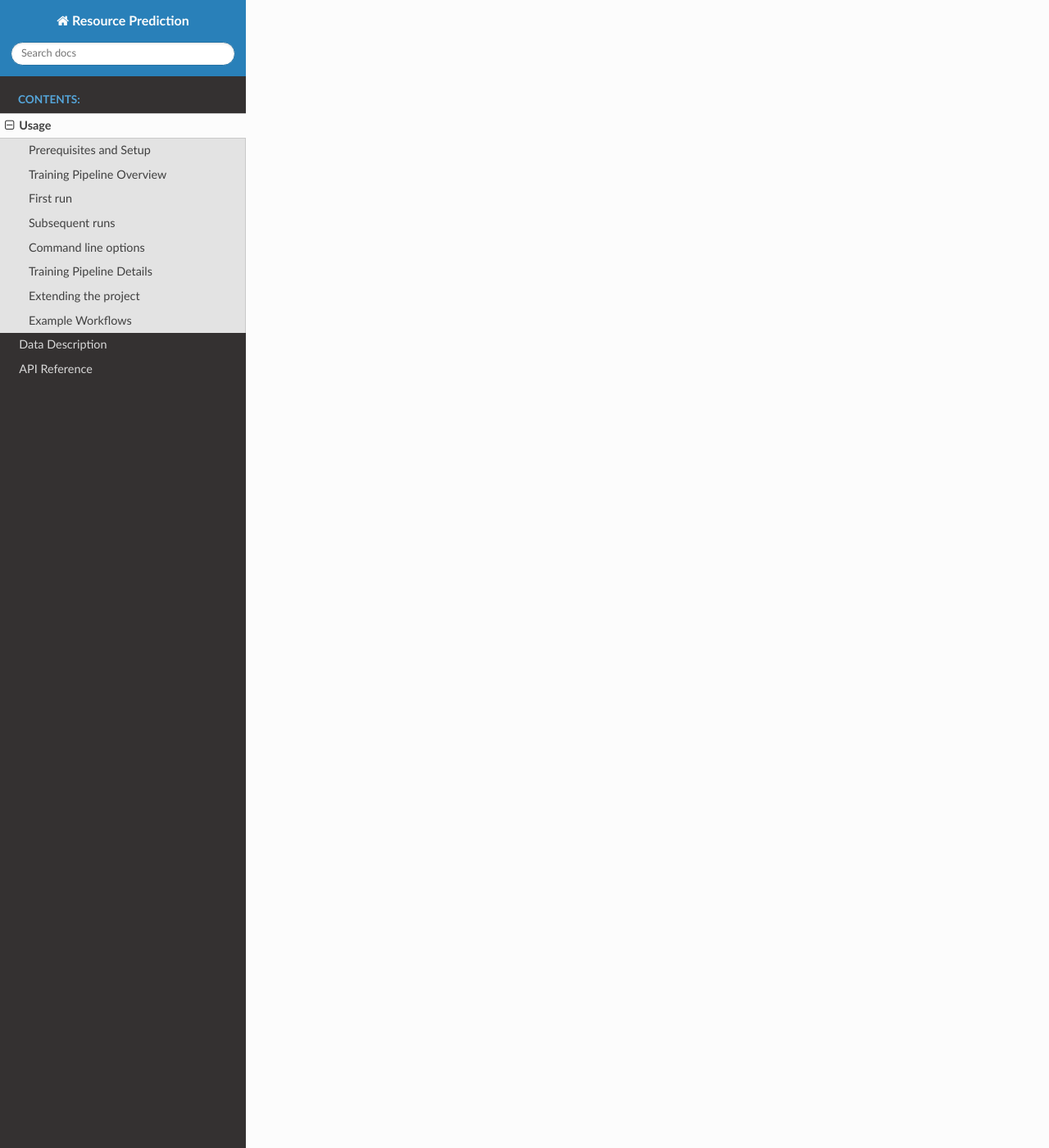
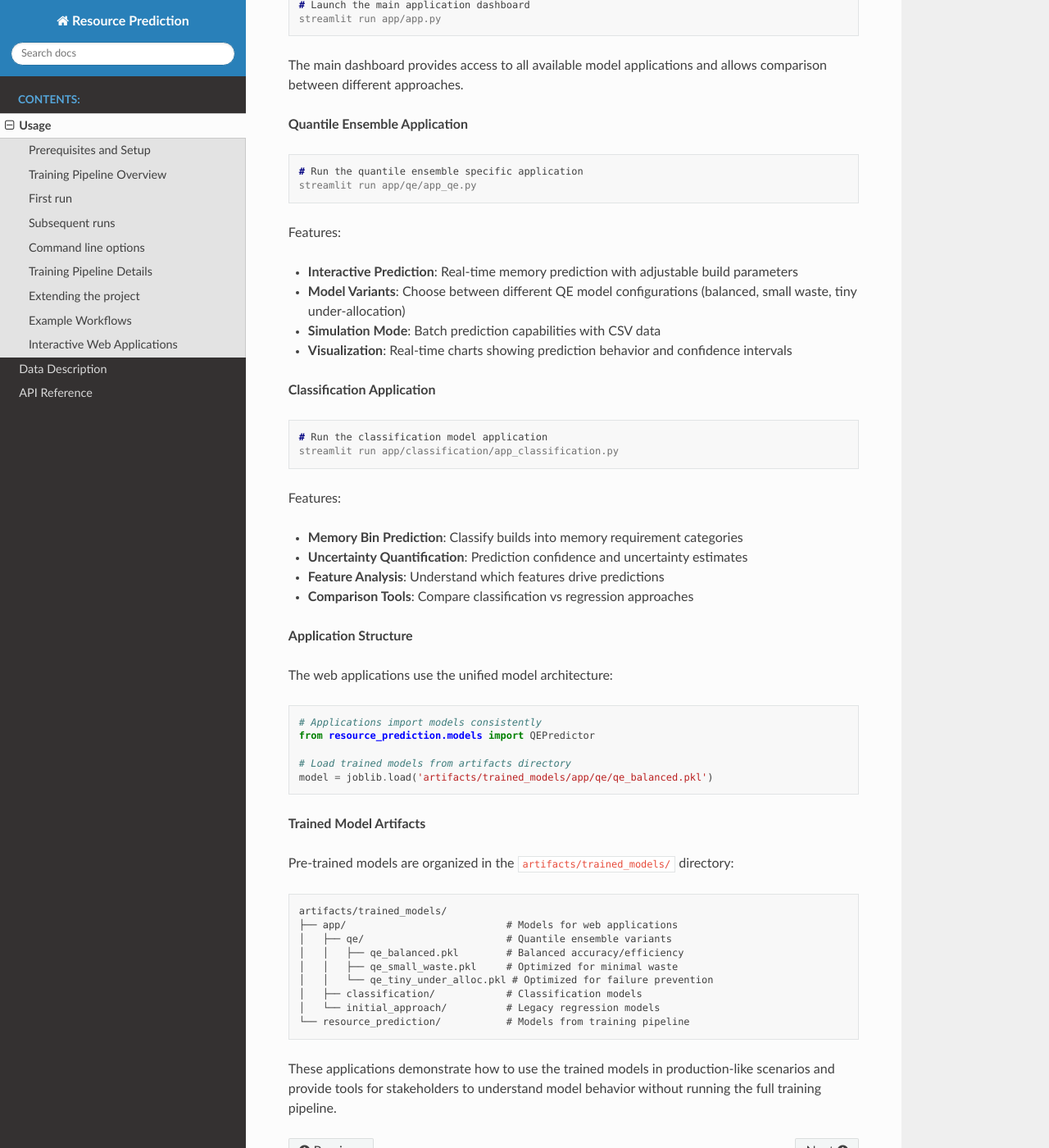
Before and after one commit to Zmart64/SAPResourceOptimizer, a Sphinx documentation site: the page built from docs/usage.rst, in a window 1280 px wide and 1400 px high, scrolled down 6420 px. Shown: the whole window at 82% size. Built offline with Sphinx 7.4.7 and the Read the Docs theme 3.1.0, drawn with Linux system fonts in a browser that asks for light colours; some of the changed text lies outside the part shown.

Commit message:
Update documentation and README to reflect refactor and architecture changes
- Enhanced README with unified model architecture and web application sections
- Updated docs/api.rst to include new BasePredictor interface and model documentation
- Extended docs/usage.rst with comprehensive model architecture explanation and web app usage
- Updated docs/index.rst to highlight new architectural features
- Documented the BasePredictor interface and QuantileEnsemblePredictor implementation
- Added detailed sections on interactive Streamlit applications
- Explained the new artifacts directory organization and clean separation of concerns
- Provided clear examples of how to extend the system with new models
- Documentation builds successfully with complete coverage of refactored components

Co-authored-by: edblu1 <82657768+edblu1@users.noreply.github.com>

```diff
--- a/docs/usage.rst
+++ b/docs/usage.rst
@@ -69,6 +69,25 @@ The resource prediction pipeline is designed to predict peak memory requirements
 2. **Hyperparameter Optimization**: Automated search using Optuna
 3. **Model Training**: Multiple ML algorithms (regression and classification)
 4. **Evaluation**: Business-focused metrics and final model selection
+
+**Unified Model Architecture:**
+
+The project uses a standardized :class:`~resource_prediction.models.base.BasePredictor` interface that ensures consistency across all model implementations:
+
+- **Single Source of Truth**: All model definitions in ``resource_prediction/models/``
+- **Clean Separation**: Model code separate from trained artifacts (``artifacts/trained_models/``)
+- **Backward Compatibility**: Existing imports continue to work
+- **Extensible Design**: New models implement the same interface
+
+.. code-block:: python
+
+   # Import any model using unified interface
+   from resource_prediction.models import QEPredictor, QuantileEnsemblePredictor
+
+   # All models implement the same interface
+   model = QEPredictor()  # Backward compatible
+   model.fit(X_train, y_train)
+   predictions = model.predict(X_test)
 
 First run
 ---------
@@ -191,10 +210,30 @@ additional families automatically when the configuration is updated.
 
 **Adding New Models**
 
-1. Create model implementation in ``resource_prediction/models/``
-2. Add hyperparameter search space to ``Config.get_search_space()``
-3. Register in ``Config.MODEL_FAMILIES`` dictionary
-4. Update command-line options if needed
+The unified architecture makes extending the system straightforward:
+
+1. **Create model implementation** extending :class:`~resource_prediction.models.base.BasePredictor`:
+
+.. code-block:: python
+
+   # resource_prediction/models/my_model.py
+   from .base import BasePredictor
+
+   class MyPredictor(BasePredictor):
+       def fit(self, X, y, **fit_params):
+           # Your implementation
+           pass
+
+       def predict(self, X):
+           # Your implementation
+           pass
+
+2. **Register in model registry** (``resource_prediction/models/__init__.py``)
+3. **Add hyperparameter search space** to ``Config.get_search_space()``
+4. **Register in ``Config.MODEL_FAMILIES``** dictionary
+5. **Update command-line options** if needed
+
+The :class:`~resource_prediction.models.base.BasePredictor` interface ensures all models have consistent ``fit()`` and ``predict()`` methods, making them interchangeable throughout the system.
 
 **Customizing Business Logic**
 
@@ -238,3 +277,75 @@ Example Workflows
    python main.py --task-type regression --run-search --evaluate-all-archs
 
 This will generate performance comparisons and help select the best model for deployment.
+
+Interactive Web Applications
+----------------------------
+
+The project includes Streamlit-based web applications for interactive model exploration and real-time prediction.
+
+**Main Dashboard**
+
+.. code-block:: console
+
+   # Launch the main application dashboard
+   streamlit run app/app.py
+
+The main dashboard provides access to all available model applications and allows comparison between different approaches.
+
+**Quantile Ensemble Application**
+
+.. code-block:: console
+
+   # Run the quantile ensemble specific application
+   streamlit run app/qe/app_qe.py
+
+Features:
+
+- **Interactive Prediction**: Real-time memory prediction with adjustable build parameters
+- **Model Variants**: Choose between different QE model configurations (balanced, small waste, tiny under-allocation)
+- **Simulation Mode**: Batch prediction capabilities with CSV data
+- **Visualization**: Real-time charts showing prediction behavior and confidence intervals
+
+**Classification Application**
+
+.. code-block:: console
+
+   # Run the classification model application
+   streamlit run app/classification/app_classification.py
+
+Features:
+
+- **Memory Bin Prediction**: Classify builds into memory requirement categories
+- **Uncertainty Quantification**: Prediction confidence and uncertainty estimates
+- **Feature Analysis**: Understand which features drive predictions
+- **Comparison Tools**: Compare classification vs regression approaches
+
+**Application Structure**
+
+The web applications use the unified model architecture:
+
+.. code-block:: python
+
+   # Applications import models consistently
+   from resource_prediction.models import QEPredictor
+
+   # Load trained models from artifacts directory
+   model = joblib.load('artifacts/trained_models/app/qe/qe_balanced.pkl')
+
+**Trained Model Artifacts**
+
+Pre-trained models are organized in the ``artifacts/trained_models/`` directory:
+
+.. code-block:: text
+
+   artifacts/trained_models/
+   ├── app/                           # Models for web applications
+   │   ├── qe/                        # Quantile ensemble variants
+   │   │   ├── qe_balanced.pkl        # Balanced accuracy/efficiency
+   │   │   ├── qe_small_waste.pkl     # Optimized for minimal waste
+   │   │   └── qe_tiny_under_alloc.pkl # Optimized for failure prevention
+   │   ├── classification/            # Classification models
+   │   └── initial_approach/          # Legacy regression models
+   └── resource_prediction/           # Models from training pipeline
+
+These applications demonstrate how to use the trained models in production-like scenarios and provide tools for stakeholders to understand model behavior without running the full training pipeline.
```
Also changed, not shown: README.md (+88 -4 lines), docs/api.rst (+25 -0 lines), docs/index.rst (+11 -0 lines).
